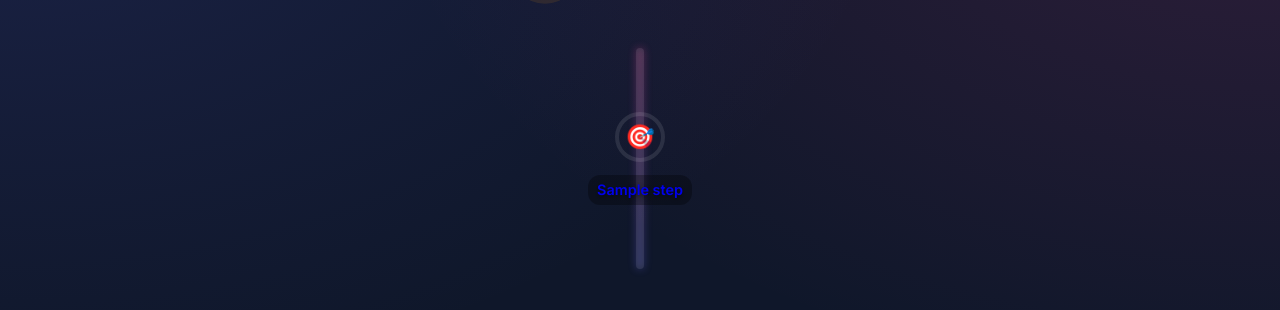
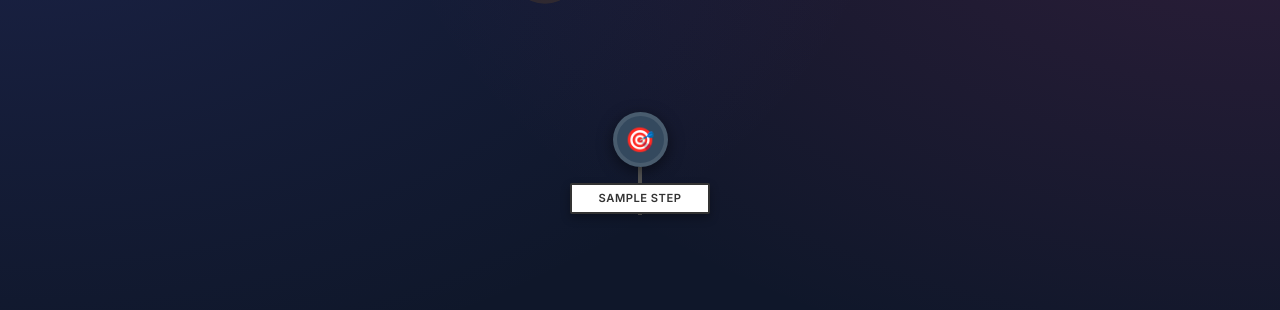
Before and after one commit to leorse/cours-toujours, a FastAPI app: template templates/subject.html in a window 1280 px wide. Shown: the part 168-478 px from the top of the page. Run offline with FastAPI, Linux system fonts and the light colour scheme; the template is opened without the code that fills it: most values are stand-ins (such as "Sample title", 1, 10 or a date in 2020).

Commit message:
plus belle route

```diff
--- a/templates/subject.html
+++ b/templates/subject.html
@@ -1,6 +1,6 @@
 {% extends "base.html" %}
 
-{% block title %}{{ subject.name }} - LearnFlow{% endblock %}
+{% block title %}{{ subject.name }} - Cours Toujours! {% endblock %}
 
 {% block content %}
 <header style="margin-bottom: 3rem; display: flex; align-items: center; gap: 1rem;">
@@ -16,37 +16,40 @@
         position: relative;
         max-width: 600px;
         margin: 0 auto;
-        padding: 4rem 2rem;
+        padding: 4rem 1rem;
         display: flex;
         flex-direction: column;
         align-items: center;
-        gap: 4rem;
+        gap: 6rem;
+        /* Plus d'espace entre les points pour mieux voir la route */
     }
 
-    /* Le trait de la route */
-    .road-line {
+    /* SVG Road */
+    .road-svg {
         position: absolute;
         top: 0;
-        bottom: 0;
-        width: 8px;
-        background: rgba(255, 255, 255, 0.1);
-        border-radius: 4px;
+        left: 0;
+        width: 100%;
+        height: 100%;
+        pointer-events: none;
         z-index: 0;
-        left: 50%;
-        transform: translateX(-50%);
     }
 
-    /* Le trait animé qui monte ou descend ? Non, statique avec effet de lueur */
-    .road-line-glow {
-        position: absolute;
-        top: 0;
-        bottom: 0;
-        width: 8px;
-        background: linear-gradient(to bottom, var(--secondary), var(--primary));
-        opacity: 0.3;
-        filter: blur(4px);
-        left: 50%;
-        transform: translateX(-50%);
+    .road-path-asphalt {
+        fill: none;
+        stroke: #2c3e50;
+        stroke-width: 40;
+        stroke-linecap: round;
+        stroke-linejoin: round;
+    }
+
+    .road-path-line {
+        fill: none;
+        stroke: rgba(255, 255, 255, 0.5);
+        stroke-width: 4;
+        stroke-dasharray: 12 12;
+        stroke-linecap: round;
+        stroke-linejoin: round;
     }
 
     .road-node-wrapper {
@@ -57,23 +60,21 @@
         justify-content: center;
     }
 
-    /* Zig-zag : Alterner gauche / centre / droite */
-    .road-node-wrapper:nth-child(4n+1) {
+    /* Zig-zag : Alterner gauche (-25%) / centre (0) / droite (25%) */
+    /* On utilise des classes spécifiques pour que le JS puisse calculer les points */
+    .road-node-wrapper.pos-left {
         justify-content: center;
+        transform: translateX(-25%);
     }
 
-    .road-node-wrapper:nth-child(4n+2) {
-        justify-content: flex-start;
-        padding-left: 15%;
+    .road-node-wrapper.pos-center {
+        justify-content: center;
+        transform: translateX(0);
     }
 
-    .road-node-wrapper:nth-child(4n+3) {
+    .road-node-wrapper.pos-right {
         justify-content: center;
-    }
-
-    .road-node-wrapper:nth-child(4n+4) {
-        justify-content: flex-end;
-        padding-right: 15%;
+        transform: translateX(25%);
     }
 
     .road-node {
@@ -93,49 +94,136 @@
         height: 60px;
         border-radius: 50%;
         background: var(--glass-bg);
-        border: 4px solid var(--glass-border);
+        border: 4px solid #444;
         display: flex;
         align-items: center;
         justify-content: center;
         font-size: 1.5rem;
         color: white;
-        box-shadow: var(--shadow-lg);
+        box-shadow: 0 4px 15px rgba(0, 0, 0, 0.5);
         transition: all 0.3s ease;
         position: relative;
     }
 
-    /* Point pour la théorie (Gros point) */
+    /* Point pour la théorie */
     .node-theory .node-point {
+        width: 70px;
+        height: 70px;
+        background: linear-gradient(135deg, #3498db, #2980b9);
+        border-color: rgba(255, 255, 255, 0.2);
+    }
+
+    /* Point pour la validation */
+    .node-validation .node-point {
         width: 80px;
         height: 80px;
-        background: linear-gradient(135deg, var(--primary), #8e44ad);
+        background: linear-gradient(135deg, #e67e22, #d35400);
         border-color: rgba(255, 255, 255, 0.3);
     }
 
-    /* Point pour la pratique (Petit point) */
+    /* Point pour la pratique */
     .node-practice .node-point {
-        width: 50px;
-        height: 50px;
-        background: var(--glass-bg);
+        width: 55px;
+        height: 55px;
+        background: #34495e;
+        border-color: rgba(255, 255, 255, 0.1);
     }
 
-    .node-title {
-        margin-top: 0.8rem;
-        font-weight: 600;
-        font-size: 0.9rem;
-        color: var(--text-primary);
-        text-shadow: 0 2px 4px rgba(0, 0, 0, 0.5);
-        background: rgba(0, 0, 0, 0.3);
-        padding: 0.2rem 0.6rem;
-        border-radius: 12px;
-        white-space: nowrap;
+    .sign-group {
+        display: flex;
+        flex-direction: column;
+        align-items: center;
+        gap: 4px;
+        margin-top: 1rem;
+        position: relative;
     }
 
-    /* États */
+    .road-sign {
+        font-weight: 600;
+        font-size: 0.7rem;
+        padding: 0.4rem 0.6rem;
+        border-radius: 2px;
+        white-space: normal;
+        text-align: center;
+        width: 140px;
+        box-shadow: 0 4px 10px rgba(0, 0, 0, 0.3);
+        text-transform: uppercase;
+        letter-spacing: 0.5px;
+        line-height: 1.2;
+        transition: transform 0.2s ease;
+    }
+
+    /* Motorway Style (Theory) */
+    .node-theory .road-sign {
+        background-color: #0055A4;
+        color: white;
+        border: 2px solid white;
+    }
+
+    /* Standard Style (Others) */
+    .node-practice .road-sign,
+    .node-validation .road-sign {
+        background-color: #ffffff;
+        color: #333;
+        border: 2px solid #333;
+    }
+
+    /* Difficulty Badge (A23 style) */
+    .difficulty-badge {
+        position: absolute;
+        top: -18px;
+        left: 50%;
+        transform: translateX(-50%);
+        padding: 2px 6px;
+        font-size: 0.65rem;
+        font-weight: 800;
+        color: white;
+        border-radius: 4px;
+        border: 1px solid rgba(255, 255, 255, 0.4);
+        box-shadow: 0 2px 4px rgba(0, 0, 0, 0.4);
+        z-index: 2;
+        text-shadow: none;
+        min-width: 25px;
+        height: 12px;
+        text-align: center;
+    }
+
+    .badge-simple {
+        background-color: #27ae60;
+    }
+
+    /* Green */
+    .badge-medium {
+        background-color: #e67e22;
+    }
+
+    /* Orange */
+    .badge-hard {
+        background-color: #c0392b;
+    }
+
+    /* Red */
+
+    /* The "Stick" below the signs */
+    .sign-group::before {
+        content: '';
+        position: absolute;
+        top: -1rem;
+        left: 50%;
+        transform: translateX(-50%);
+        width: 4px;
+        height: 100%;
+        min-height: 3rem;
+        background: #555;
+        z-index: -1;
+    }
+
+    /* States */
     .node-done .node-point {
-        background: var(--success) !important;
+        background: #27ae60 !important;
         border-color: rgba(255, 255, 255, 0.5);
     }
+
 
     .node-locked {
         opacity: 0.5;
@@ -183,24 +271,41 @@
     }
 </style>
 
-<div class="road-container">
-    <div class="road-line"></div>
-    <div class="road-line-glow"></div>
+<div class="road-container" id="road-container">
+    <svg class="road-svg">
+        <path id="road-asphalt" class="road-path-asphalt" d="" />
+        <path id="road-line" class="road-path-line" d="" />
+    </svg>
 
     {% for step in steps %}
     {% set is_completed = step.id in completed_steps %}
     {% set is_unlocked = loop.first or (steps[loop.index0 - 1].id in completed_steps) %}
 
-    <div class="road-node-wrapper">
-        <a href="/step/{{ step.id }}"
-            class="road-node {% if not is_unlocked %}node-locked{% endif %} {% if is_completed %}node-done{% endif %} {% if step.type == 'theory' %}node-theory{% else %}node-practice{% endif %}"
-            title="{{ step.title }}">
+    {% set pos_class = 'pos-center' %}
+    {% if loop.index0 % 4 == 1 %}
+    {% set pos_class = 'pos-left' %}
+    {% elif loop.index0 % 4 == 3 %}
+    {% set pos_class = 'pos-right' %}
+    {% endif %}
+
+    {# Split title: "Main : Sub" #}
+    {% set title_parts = step.title.split(':') %}
+    {% set main_title = title_parts[0]|trim %}
+    {% set sub_title = title_parts[1]|trim if title_parts|length > 1 else "" %}
+
+    <div class="road-node-wrapper {{ pos_class }}">
+        <a href="/step/{{ step.id }}" class="road-node {% if not is_unlocked %}node-locked{% endif %} {% if is_completed %}node-done{% endif %}
+            {% if step.type == 'theory' %}node-theory
+            {% elif step.type == 'validation' %}node-validation
+            {% else %}node-practice{% endif %}" title="{{ step.title }}">
 
             <div class="node-point">
                 {% if is_completed %}
                 ✅
                 {% elif step.type == 'theory' %}
                 📖
+                {% elif step.type == 'validation' %}
+                🎓
                 {% elif 'simple' in step.type %}
                 ⭐
                 {% elif 'medium' in step.type %}
@@ -212,9 +317,65 @@
                 {% endif %}
             </div>
 
-            <div class="node-title">{{ step.title }}</div>
+            <div class="sign-group">
+                {% if 'simple' in step.type %}
+                <div class="difficulty-badge badge-simple"></div>
+                {% elif 'medium' in step.type %}
+                <div class="difficulty-badge badge-medium"></div>
+                {% elif 'hard' in step.type %}
+                <div class="difficulty-badge badge-hard"></div>
+                {% endif %}
+
+                <div class="road-sign sign-main">{{ main_title }}</div>
+                {% if sub_title %}
+                <div class="road-sign sign-sub">{{ sub_title }}</div>
+                {% endif %}
+            </div>
         </a>
     </div>
     {% endfor %}
 </div>
+
+<script>
+    function updateRoadPath() {
+        const container = document.getElementById('road-container');
+        const nodes = container.querySelectorAll('.road-node');
+        const asphaltPath = document.getElementById('road-asphalt');
+        const linePath = document.getElementById('road-line');
+
+        if (nodes.length === 0) return;
+
+        let pathD = "";
+
+        nodes.forEach((node, index) => {
+            const rect = node.getBoundingClientRect();
+            const containerRect = container.getBoundingClientRect();
+
+            // On calcule le centre du point par rapport au container
+            const x = rect.left + rect.width / 2 - containerRect.left;
+            const y = rect.top + (node.querySelector('.node-point').offsetHeight / 2) - containerRect.top;
+
+            if (index === 0) {
+                pathD += `M ${x} ${y}`;
+            } else {
+                // On peut faire des courbes de Bézier pour un rendu plus organique
+                const prevRect = nodes[index - 1].getBoundingClientRect();
+                const prevX = prevRect.left + prevRect.width / 2 - containerRect.left;
+                const prevY = prevRect.top + (nodes[index - 1].querySelector('.node-point').offsetHeight / 2) - containerRect.top;
+
+                const cpY = (prevY + y) / 2;
+                pathD += ` C ${prevX} ${cpY}, ${x} ${cpY}, ${x} ${y}`;
+            }
+        });
+
+        asphaltPath.setAttribute('d', pathD);
+        linePath.setAttribute('d', pathD);
+    }
+
+    // Appeler après le chargement et redimensionnement
+    window.addEventListener('load', updateRoadPath);
+    window.addEventListener('resize', updateRoadPath);
+    // On rappelle un peu après au cas où des polices ou images se chargent
+    setTimeout(updateRoadPath, 100);
+</script>
 {% endblock %}
```
Also changed, not shown: content/maths/road.yaml (+35 -35 lines).
